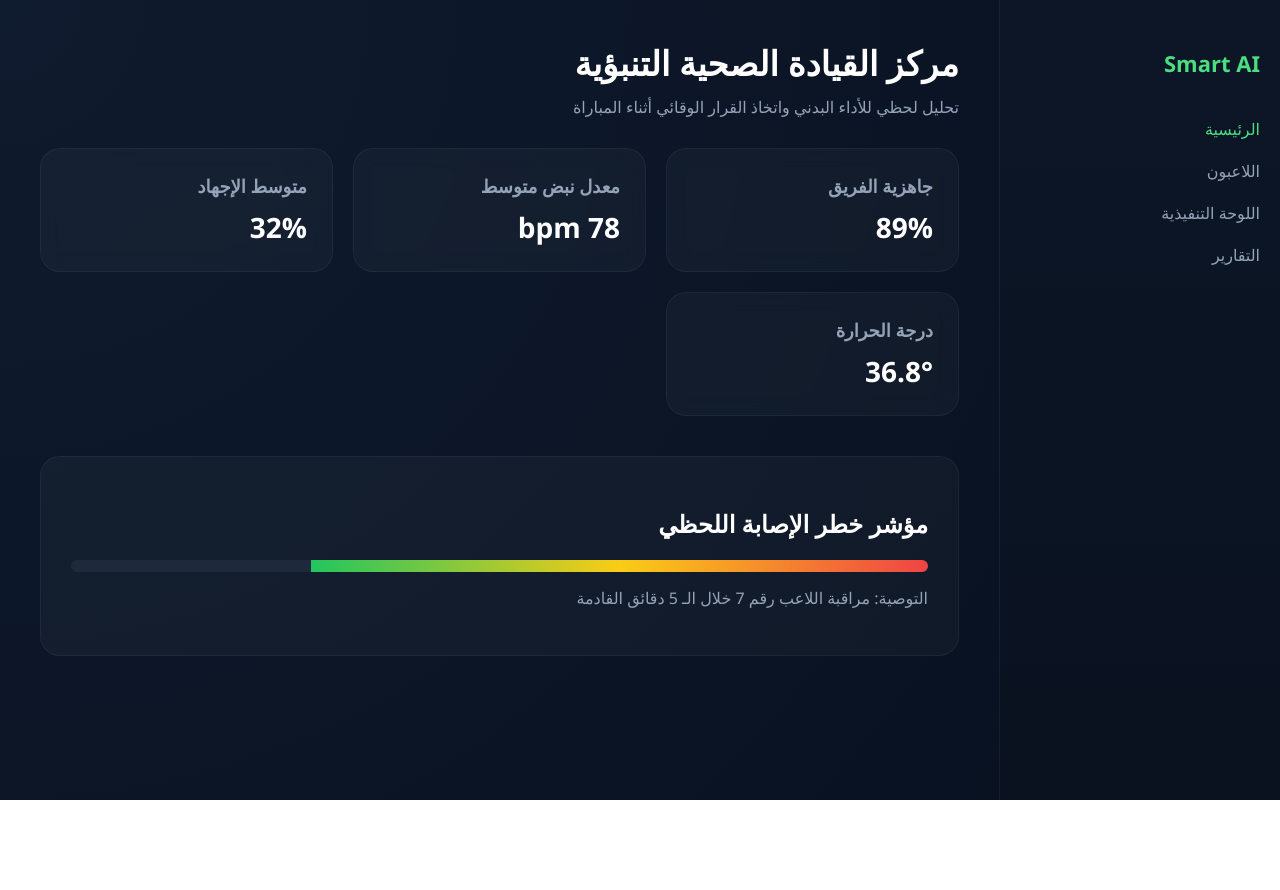
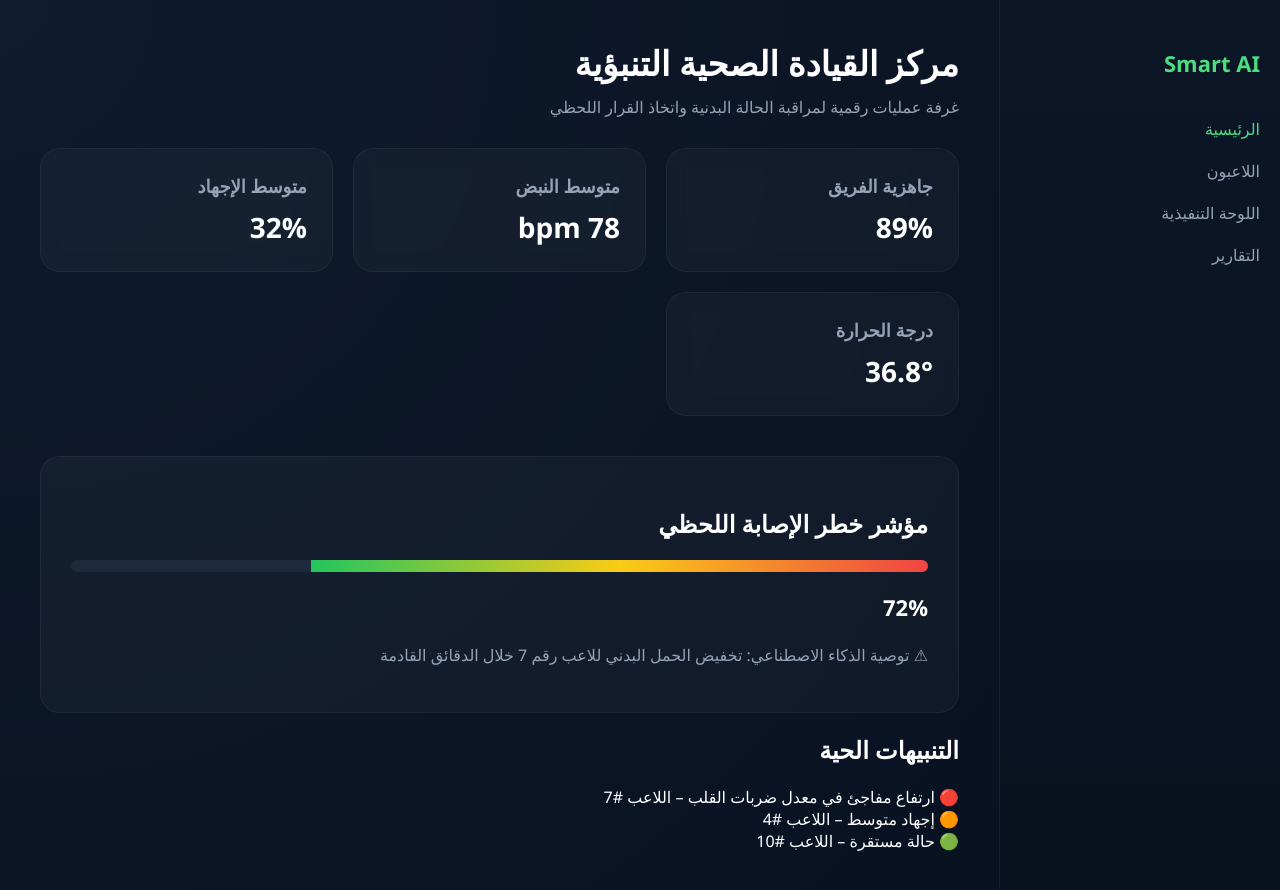
Before and after one commit to jkg9rmd8td-blip/smart-pro, a React (Vite) app: page /#/ in a window 1280 px wide. Before the commit the page ends 800 px from the top, so only its background shows below. Built offline with nearby package versions, Linux system fonts and the light colour scheme.

Commit message:
Update Dashboard.jsx

```diff
--- a/src/pages/Dashboard.jsx
+++ b/src/pages/Dashboard.jsx
@@ -1,9 +1,20 @@
+import { useEffect, useState } from "react";
+
 export default function Dashboard() {
+  const [risk, setRisk] = useState(0);
+
+  useEffect(() => {
+    const timer = setTimeout(() => {
+      setRisk(72);
+    }, 500);
+    return () => clearTimeout(timer);
+  }, []);
+
   return (
     <div>
       <div className="dashboard-header">
         <h1>مركز القيادة الصحية التنبؤية</h1>
-        <p>تحليل لحظي للأداء البدني واتخاذ القرار الوقائي أثناء المباراة</p>
+        <p>غرفة عمليات رقمية لمراقبة الحالة البدنية واتخاذ القرار اللحظي</p>
       </div>
 
       <div className="cards">
@@ -13,7 +24,7 @@ export default function Dashboard() {
         </div>
 
         <div className="card">
-          <h3>معدل نبض متوسط</h3>
+          <h3>متوسط النبض</h3>
           <div className="value">78 bpm</div>
         </div>
 
@@ -30,12 +41,37 @@ export default function Dashboard() {
 
       <div className="risk-container">
         <h2>مؤشر خطر الإصابة اللحظي</h2>
+
         <div className="risk-bar">
-          <div className="risk-progress"></div>
+          <div
+            className="risk-progress"
+            style={{ width: `${risk}%` }}
+          ></div>
         </div>
-        <p style={{marginTop: "15px", color:"#94a3b8"}}>
-          التوصية: مراقبة اللاعب رقم 7 خلال الـ 5 دقائق القادمة
+
+        <h3 style={{ marginTop: "20px", fontSize: "22px" }}>
+          {risk}%
+        </h3>
+
+        <p style={{ marginTop: "10px", color: "#94a3b8" }}>
+          ⚠ توصية الذكاء الاصطناعي: تخفيض الحمل البدني للاعب رقم 7 خلال الدقائق القادمة
         </p>
+      </div>
+
+      <div className="alerts-section">
+        <h2>التنبيهات الحية</h2>
+
+        <div className="alert high">
+          🔴 ارتفاع مفاجئ في معدل ضربات القلب – اللاعب #7
+        </div>
+
+        <div className="alert medium">
+          🟠 إجهاد متوسط – اللاعب #4
+        </div>
+
+        <div className="alert low">
+          🟢 حالة مستقرة – اللاعب #10
+        </div>
       </div>
     </div>
   );
```
